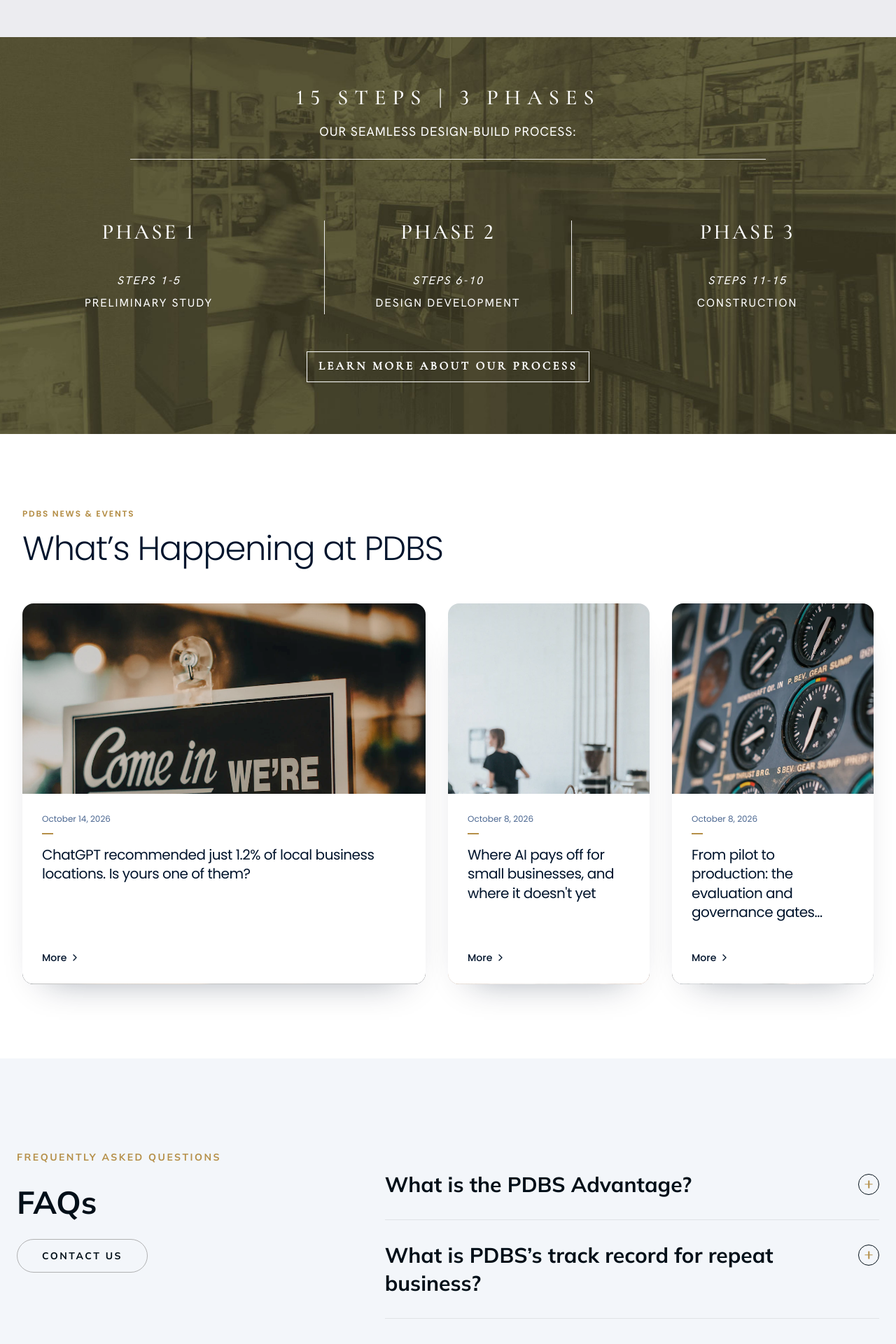
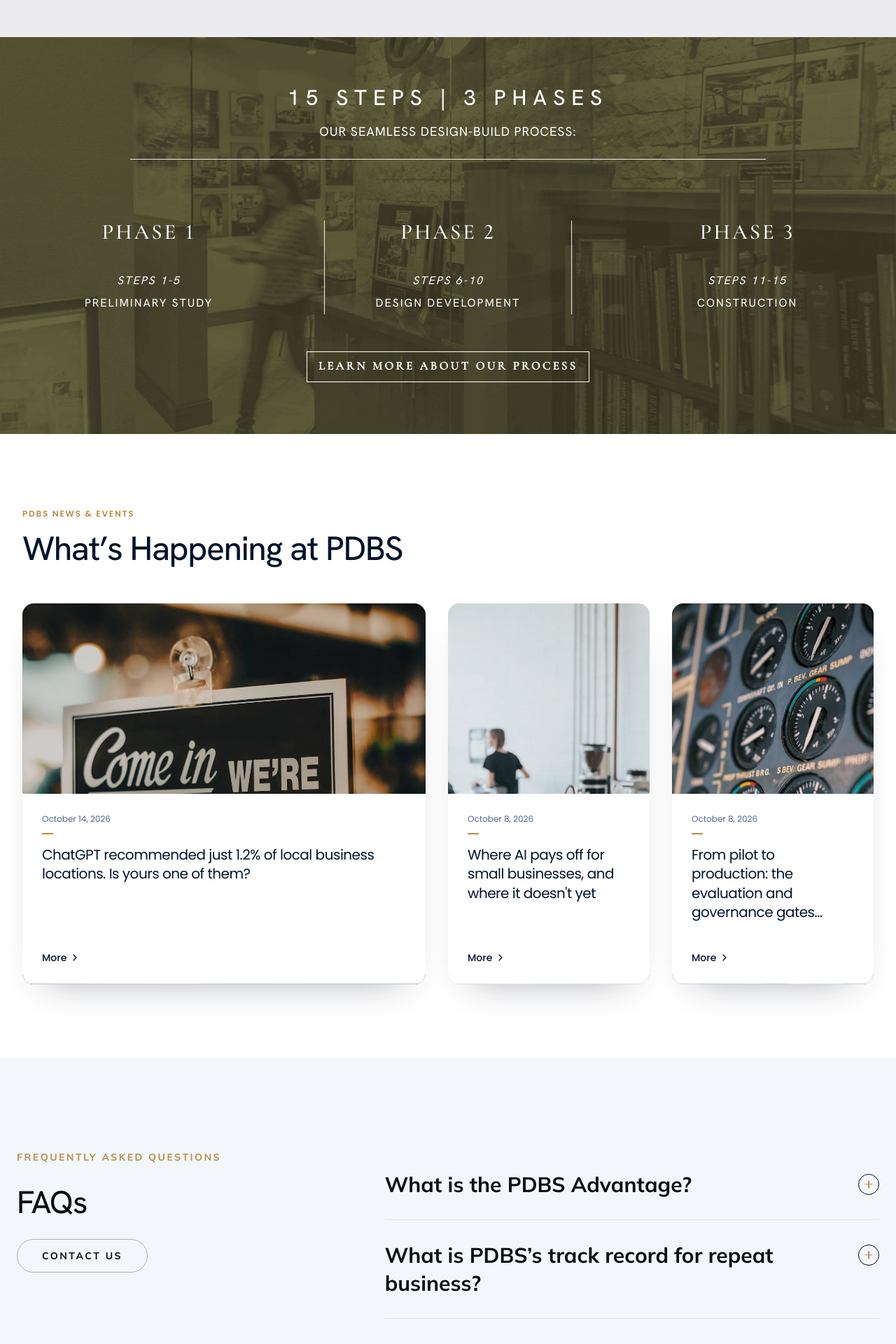
Before and after one commit to PDBS2030/Proactive, a Next.js app: page / in a window 1280 px wide. Shown: the part 2320-4240 px from the top of the page at 70% size. Built offline with nearby package versions, Linux system fonts and the light colour scheme.

Commit message:
Use the offerings heading font for all section titles
Co-Authored-By: Claude Sonnet 5.5 <noreply@anthropic.com>

```diff
--- a/components/Faq.tsx
+++ b/components/Faq.tsx
@@ -27,7 +27,7 @@ export function Faq() {
           <p className="text-sm leading-[23px] font-bold tracking-[2.5px] text-gold uppercase">{FAQS.eyebrow}</p>
           <h3
             id="faq-title"
-            className="mt-[25px] text-4xl leading-[44px] font-bold text-[#020f18] [text-wrap:initial] min-[600px]:text-[45px] min-[600px]:leading-[55px]"
+            className="mt-[25px] font-sans text-4xl leading-[44px] font-[450] tracking-[-.028em] text-[#020f18] [text-wrap:initial] min-[600px]:text-[45px] min-[600px]:leading-[55px]"
           >
             {FAQS.title}
           </h3>
--- a/components/Insights.tsx
+++ b/components/Insights.tsx
@@ -34,7 +34,7 @@ export function Insights() {
         <p className="text-xs leading-4 font-semibold tracking-[.15em] text-gold uppercase">{INSIGHTS.eyebrow}</p>
         <h2
           id="insights-title"
-          className="mt-3 text-4xl leading-tight font-light tracking-[-.025em] text-[#00142c] [text-wrap:initial] min-[640px]:text-5xl"
+          className="mt-3 font-sans text-4xl leading-tight font-[450] tracking-[-.028em] text-[#00142c] [text-wrap:initial] min-[640px]:text-5xl"
         >
           {INSIGHTS.heading}
         </h2>
--- a/components/Process.tsx
+++ b/components/Process.tsx
@@ -51,7 +51,7 @@ export function Process() {
         className="absolute inset-x-0 -top-[25vh] -bottom-[25vh] z-0 bg-[url(/assets/process-bg.jpg)] bg-cover bg-center bg-no-repeat will-change-transform"
       />
       <div className="relative z-1 mx-auto w-[min(1210px,100%)] text-center">
-        <h2 id="process-title" className={`${heading} tracking-[.29em]`}>
+        <h2 id="process-title" className="font-sans text-[clamp(22px,2.4vw,34px)] leading-[1.1] font-[450] tracking-[.29em] uppercase [text-wrap:initial]">
           {PROCESS.title}
         </h2>
         <p className="mt-[17px] text-[clamp(13px,1.4vw,20px)] leading-[1.65] tracking-[1px] uppercase">{PROCESS.lead}</p>
```
